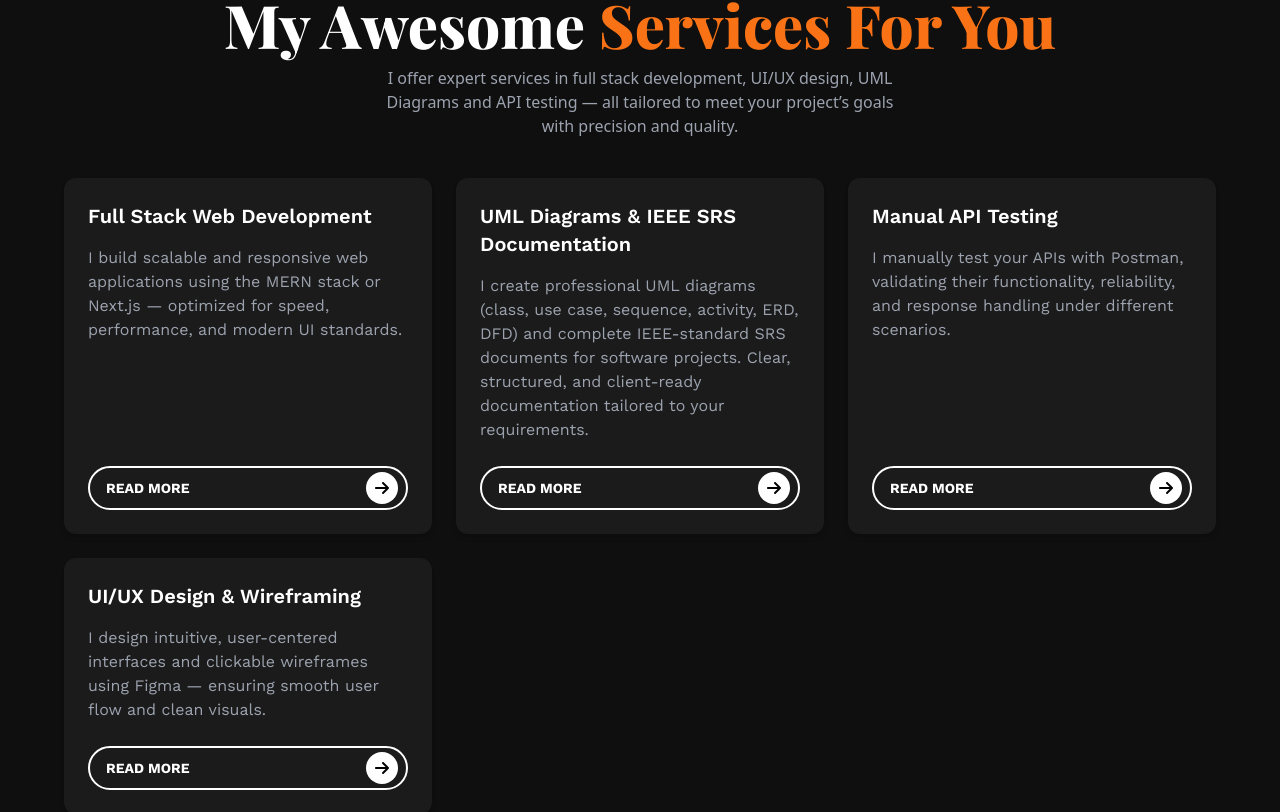
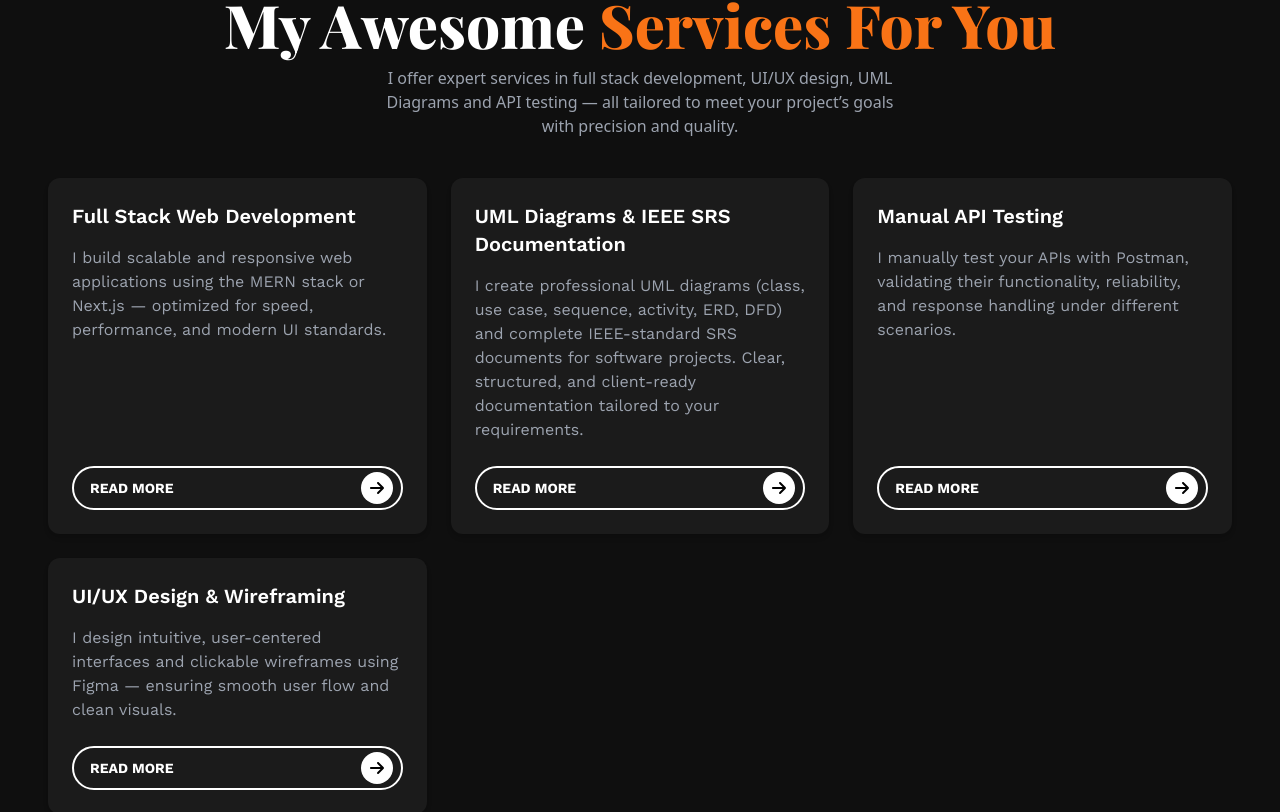
Before and after one commit to Muhammadasim225/portfolio-webapp-frontend, a React (Vite) app in the folder portfolio-app/: page /aboutme in a window 1280 px wide. Shown: the part 5788-6600 px from the top of the page. Built offline with nearby package versions, Linux system fonts and the light colour scheme; a web font is replaced by a local one.

Commit message:
Update Services.jsx

```diff
--- a/portfolio-app/src/components/Services.jsx
+++ b/portfolio-app/src/components/Services.jsx
@@ -63,7 +63,7 @@ const Services = () => {
       </div>
 
       {/* Service Cards */}
-      <div className="grid lg:grid-cols-3 md:grid-cols-2 sm:grid-cols-1 gap-6 py-10 px-10 font-custom">
+      <div className="grid lg:grid-cols-3 md:grid-cols-2 sm:grid-cols-1 gap-6 py-10 px-6 font-custom">
        {services.map((service, index) => (
   <div key={index} className="bg-[#1b1b1b] text-white p-6 rounded-xl shadow-md flex flex-col justify-between">
     <div>
```
